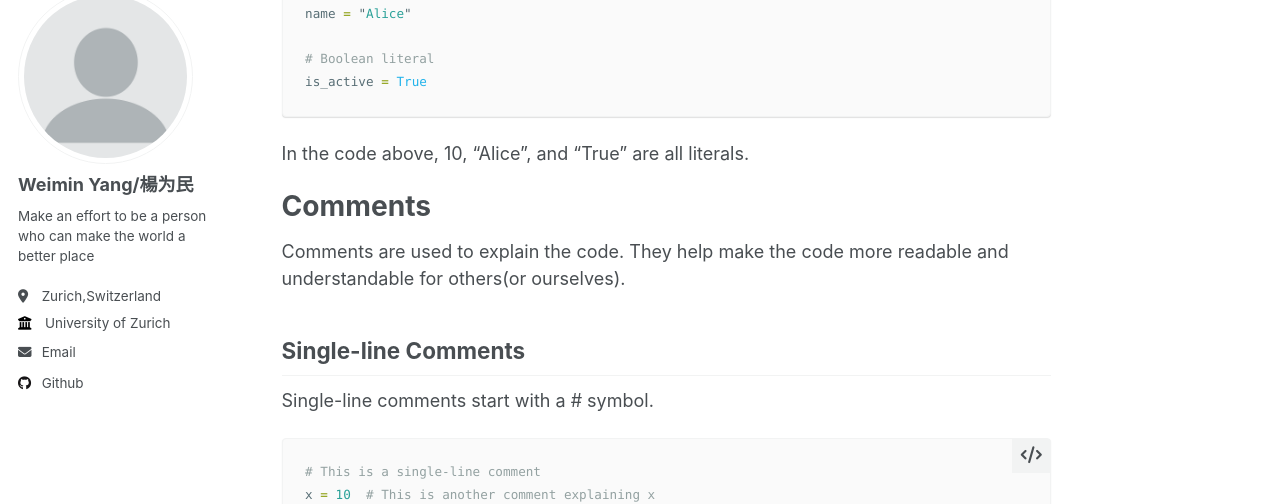
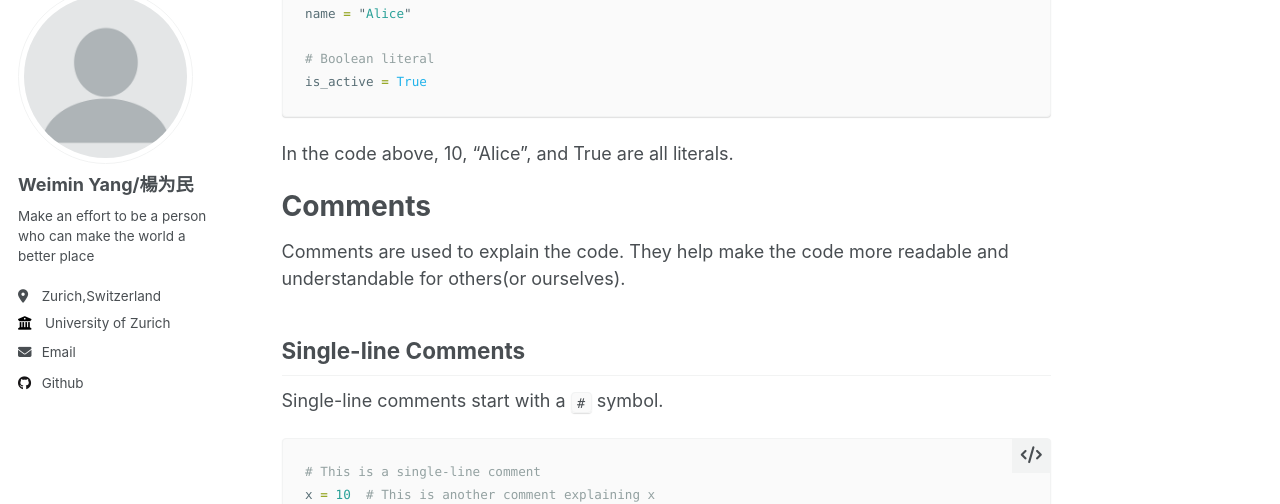
Before and after one commit to weimin3/weimin3.github-io, a Jekyll site: the page built from _Python/1_Basic_Syntax.md, in a window 1280 px wide and 900 px high, scrolled down 1009 px. Shown: the part 117-621 px from the top of the window. Built offline with Jekyll 4.4.1, drawn with Linux system fonts in a browser that asks for light colours.

````diff
--- a/_Python/1_Basic_Syntax.md
+++ b/_Python/1_Basic_Syntax.md
@@ -37,7 +37,7 @@ name = "Alice"
 # Boolean literal
 is_active = True
 ```
-In the code above, 10, "Alice", and "True" are all literals.
+In the code above, 10, "Alice", and True are all literals.
 
 # Comments
 
@@ -45,7 +45,7 @@ Comments are used to explain the code. They help make the code more readable and
 
 ## Single-line Comments
 
-Single-line comments start with a # symbol.
+Single-line comments start with a `#` symbol.
 ```python
 # This is a single-line comment
 x = 10  # This is another comment explaining x
````
